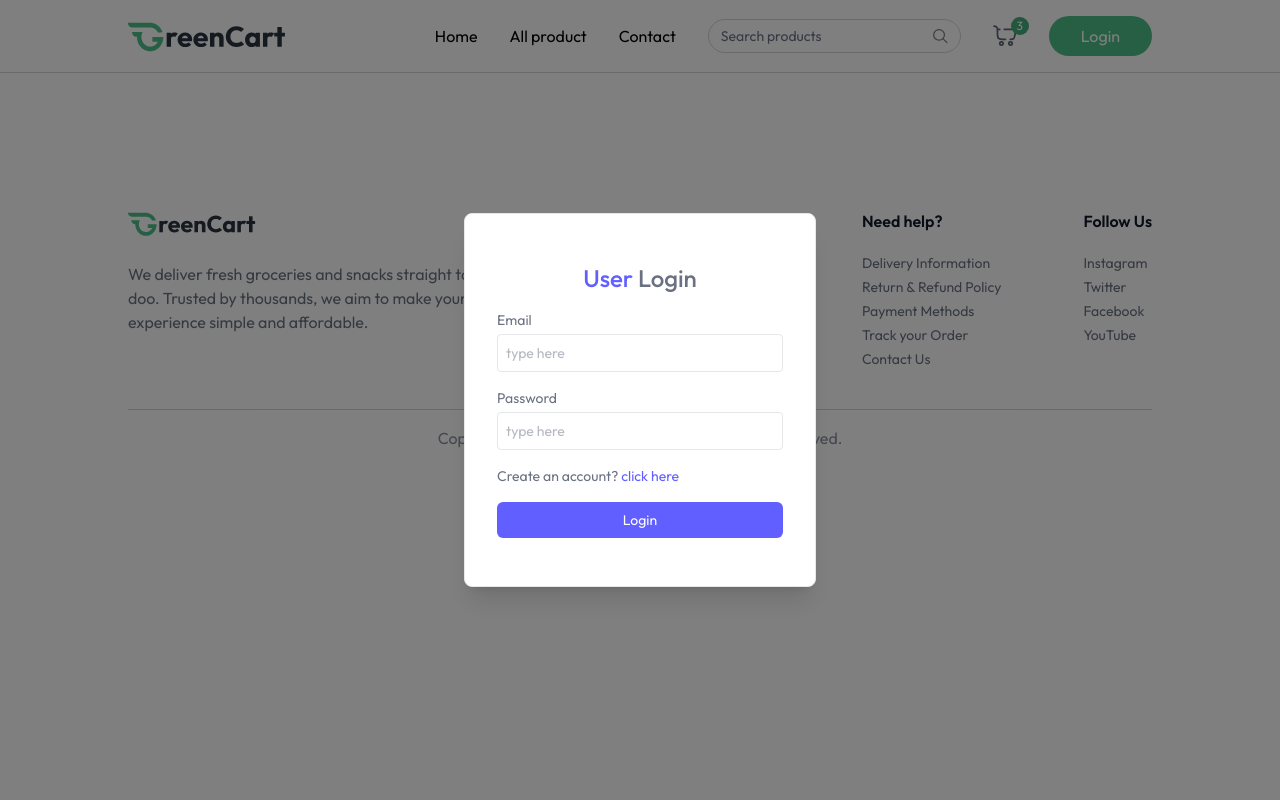
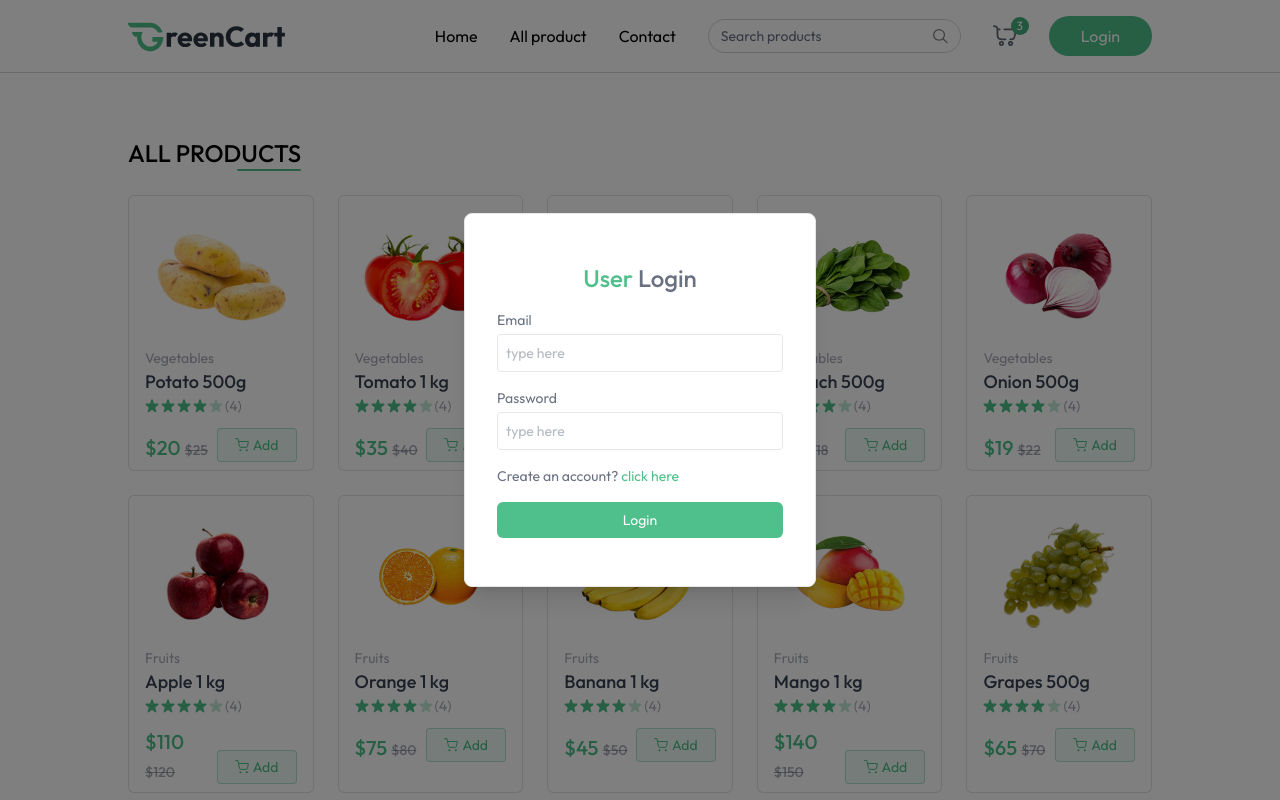
Before and after one commit to sandhya2345/grocery_app, a React (Vite) app in the folder client/: page /products in a window 1280 px wide. Both pictures are taken after a click on the button "Login". Shown: the top 800 px of the page. Built offline with nearby package versions, Linux system fonts and the light colour scheme.

Commit message:
completed all products page

```diff
--- a/client/src/App.jsx
+++ b/client/src/App.jsx
@@ -6,6 +6,7 @@
 import Footer from './components/Footer';
 import { useAppContext } from './context/AppContext';
 import Login from './components/Login';
+import AllProducts from './pages/AllProducts';
 
 const App = () => {
 
@@ -22,6 +23,7 @@
       <div className={`${isSellerPath ? "" : "px-6 md-px-16 lg:px-24 xl:px-32"}`}>
         <Routes>
           <Route path='/' element={<Home/>} />
+           <Route path='/products' element={<AllProducts/>} />
         </Routes>
       </div>
      {!isSellerPath && <Footer/>}
--- a/client/src/components/Login.jsx
+++ b/client/src/components/Login.jsx
@@ -1,19 +1,31 @@
 import React from 'react'
+import { useAppContext } from '../context/AppContext';
 
 const Login = () => {
+    const {setShowUserLogin, setUser} = useAppContext()
+
     const [state, setState] = React.useState("login");
     const [name, setName] = React.useState("");
     const [email, setEmail] = React.useState("");
     const [password, setPassword] = React.useState("");
 
+    const onSubmitHandler = async (event) =>{
+        event.preventDefault();
+        setUser({
+            email: "test@gmail.com",
+            name: "sandhya"
+        })
+        setShowUserLogin(false)
+    }
+
 
     return (
-        <div className='fixed h-screen top-0 buttom-0 left-0 right-0 z-30 flex items-center text-sm text-gray-600 bg-black/50'>
-            <form className="flex flex-col gap-4 m-auto items-start p-8 py-12 w-80 sm:w-[352px] text-gray-500 rounded-lg shadow-xl border border-gray-200 bg-white">
+        <div onClick={() => setShowUserLogin(false)} className='fixed h-screen top-0 buttom-0 left-0 right-0 z-30 flex items-center text-sm text-gray-600 bg-black/50'>
+            <form onSubmit={onSubmitHandler} onClick={(e)=> e.stopPropagation()} className="flex flex-col gap-4 m-auto items-start p-8 py-12 w-80 sm:w-[352px] text-gray-500 rounded-lg shadow-xl border border-gray-200 bg-white">
 
                 <p className="text-2xl font-medium m-auto">
 
-                    <span className="text-indigo-500">User</span> {state === "login" ? "Login" : "Sign Up"}
+                    <span className="text-primary">User</span> {state === "login" ? "Login" : "Sign Up"}
 
                 </p>
 
@@ -23,7 +35,7 @@
 
                         <p>Name</p>
 
-                        <input onChange={(e) => setName(e.target.value)} value={name} placeholder="type here" className="border border-gray-200 rounded w-full p-2 mt-1 outline-indigo-500" type="text" required />
+                        <input onChange={(e) => setName(e.target.value)} value={name} placeholder="type here" className="border border-gray-200 rounded w-full p-2 mt-1 outline-primary" type="text" required />
 
                     </div>
 
@@ -33,7 +45,7 @@
 
                     <p>Email</p>
 
-                    <input onChange={(e) => setEmail(e.target.value)} value={email} placeholder="type here" className="border border-gray-200 rounded w-full p-2 mt-1 outline-indigo-500" type="email" required />
+                    <input onChange={(e) => setEmail(e.target.value)} value={email} placeholder="type here" className="border border-gray-200 rounded w-full p-2 mt-1 outline-primary" type="email" required />
 
                 </div>
 
@@ -41,7 +53,7 @@
 
                     <p>Password</p>
 
-                    <input onChange={(e) => setPassword(e.target.value)} value={password} placeholder="type here" className="border border-gray-200 rounded w-full p-2 mt-1 outline-indigo-500" type="password" required />
+                    <input onChange={(e) => setPassword(e.target.value)} value={password} placeholder="type here" className="border border-gray-200 rounded w-full p-2 mt-1 outline-primary" type="password" required />
 
                 </div>
 
@@ -49,7 +61,7 @@
 
                     <p>
 
-                        Already have account? <span onClick={() => setState("login")} className="text-indigo-500 cursor-pointer">click here</span>
+                        Already have account? <span onClick={() => setState("login")} className="text-primary cursor-pointer">click here</span>
 
                     </p>
 
@@ -57,13 +69,13 @@
 
                     <p>
 
-                        Create an account? <span onClick={() => setState("register")} className="text-indigo-500 cursor-pointer">click here</span>
+                        Create an account? <span onClick={() => setState("register")} className="text-primary cursor-pointer">click here</span>
 
                     </p>
 
                 )}
 
-                <button className="bg-indigo-500 hover:bg-indigo-600 transition-all text-white w-full py-2 rounded-md cursor-pointer">
+                <button className="bg-primary hover:bg-primary-dull transition-all text-white w-full py-2 rounded-md cursor-pointer">
 
                     {state === "register" ? "Create Account" : "Login"}
 
--- a/client/src/components/Navbar.jsx
+++ b/client/src/components/Navbar.jsx
@@ -25,7 +25,7 @@
             <div className="hidden sm:flex items-center gap-8">
 
                 <NavLink to='/'>Home</NavLink>
-                <NavLink to='/'>All product</NavLink>
+                <NavLink to='/products'>All product</NavLink>
                 <NavLink to='/'>Contact</NavLink>
 
 
--- a/client/src/context/AppContext.jsx
+++ b/client/src/context/AppContext.jsx
@@ -10,11 +10,12 @@
     const currency = import.meta.VITE_CURRENCY;
 
     const navigate = useNavigate();
-    const [user, setuser] = useState(null)
+    const [user, setUser] = useState(null)
     const [isSeller, setIsSeller] = useState(false)
     const [showUserLogin, setShowUserLogin] = useState(false)
     const [products, setProducts] = useState([])
     const [cartItems, setCartItems] = useState({})
+     const [searchQuery, setSearchQuery] = useState({})
 
 
     const fetchProducts = async () => {
@@ -78,9 +79,9 @@
 
 
 
-    const value = {navigate, user, setuser, setIsSeller, isSeller, showUserLogin, setShowUserLogin
+    const value = {navigate, user, setUser, setIsSeller, isSeller, showUserLogin, setShowUserLogin
         ,products, currency, addToCart,
-        updateCartItem, removeFromCart, cartItems
+        updateCartItem, removeFromCart, cartItems, searchQuery, setSearchQuery
 
     }
     return <AppContext.Provider value={value}>
--- /dev/null
+++ b/client/src/pages/AllProducts.jsx
@@ -0,0 +1,45 @@
+import React, { useEffect, useState } from 'react'
+import { useAppContext } from '../context/AppContext'
+import ProductCard from '../components/ProductCard'
+
+const AllProducts = () => {
+
+    const { products, searchQuery } = useAppContext()
+    const [filteredProducts, setFilteredProducts] = useState([])
+
+    useEffect(()=> {
+        if(searchQuery.length > 0){
+            setFilteredProducts(products.filter(
+
+                product => product.name.toLowerCase().includes(searchQuery.toLowerCase())
+            ))}
+            else{
+                setFilteredProducts(products)
+
+            }
+
+    }, [products, searchQuery])
+
+    return (
+        <div className='mt-16 flex flex-col'>
+            <div className='flex flex-col items-end w-max'>
+                <p className='text-2xl font-medium uppercase'>All Products</p>
+                <div className='w-16 h-0.5 bg-primary rounded-full'>
+
+                </div>
+            </div>
+
+            <div className='grid groid-cols-2 sm:grid-cols-3 md:grid-cols-4 gap-3
+            md:gap-6 lg:grid-cols-5 mt-6'>
+            {filteredProducts.filter((product)=> product.inStock).map((product, index) => (
+                <ProductCard key={index} product={product} />
+
+            ))}
+
+            </div>
+
+        </div>
+    )
+}
+
+export default AllProducts
```
